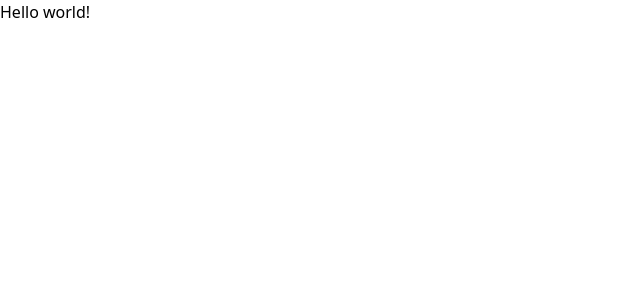
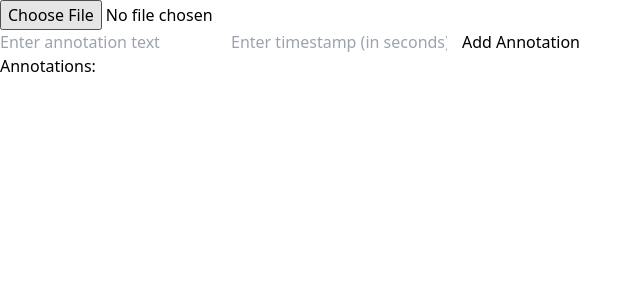
Before and after one commit to Harshkhosla/video-configurator, a React (Vite) app in the folder my-video/: page / in a window 1280 px wide. Shown: the top 300 px of the page, without its empty margins (0-642 px from the left). Built offline with nearby package versions, Linux system fonts and the light colour scheme.

Commit message:
Adding the intrative prompts

```diff
--- a/my-video/package.json
+++ b/my-video/package.json
@@ -11,7 +11,9 @@
   },
   "dependencies": {
     "react": "^18.3.1",
-    "react-dom": "^18.3.1"
+    "react-dom": "^18.3.1",
+    "react-dropzone": "^14.3.5",
+    "react-player": "^2.16.0"
   },
   "devDependencies": {
     "@eslint/js": "^9.15.0",
--- a/my-video/src/App.css
+++ b/my-video/src/App.css
@@ -0,0 +1,42 @@
+.App {
+  text-align: center;
+  padding: 20px;
+}
+
+.drop-area {
+  width: 80%;
+  height: 400px;
+  border: 2px dashed #ccc;
+  display: flex;
+  justify-content: center;
+  align-items: center;
+  margin: 20px auto;
+}
+
+video {
+  max-width: 100%;
+  height: auto;
+}
+
+.controls {
+  margin-top: 20px;
+}
+
+button {
+  padding: 10px 20px;
+  margin: 5px;
+  font-size: 16px;
+}
+
+.injected-data-container {
+  margin-top: 20px;
+  padding: 10px;
+  background: #f9f9f9;
+  border: 1px solid #ccc;
+}
+
+.injected-data {
+  margin-bottom: 10px;
+  padding: 5px;
+  background-color: #e3e3e3;
+}
--- a/my-video/src/App.jsx
+++ b/my-video/src/App.jsx
@@ -1,18 +1,94 @@
-import { useState } from 'react'
-import reactLogo from './assets/react.svg'
-import viteLogo from '/vite.svg'
-import './App.css'
+import React, { useState, useRef, useEffect } from 'react';
 
 function App() {
-  const [count, setCount] = useState(0)
+  const [videoFile, setVideoFile] = useState(null); // Store video file
+  const [annotations, setAnnotations] = useState([]); // Store annotations
+  const [currentAnnotation, setCurrentAnnotation] = useState(''); // Text for new annotation
+  const [timestamp, setTimestamp] = useState(''); // Timestamp for new annotation
+  const videoRef = useRef(null); // Ref to control the video element
+
+  // Handle video file drop/upload
+  const handleVideoUpload = (e) => {
+    const file = e.target.files[0];
+    if (file && file.type.startsWith('video')) {
+      setVideoFile(URL.createObjectURL(file)); // Set video file URL
+    }
+  };
+
+  // Handle adding an annotation at a specific timestamp
+  const addAnnotation = () => {
+    if (timestamp && currentAnnotation) {
+      const newAnnotation = { timestamp: parseFloat(timestamp), text: currentAnnotation };
+      setAnnotations((prev) => [...prev, newAnnotation]);
+      setCurrentAnnotation('');
+      setTimestamp('');
+    }
+  };
+
+  // Highlight annotations at the right timestamp
+  const [currentAnnotationDisplay, setCurrentAnnotationDisplay] = useState(null);
+
+  useEffect(() => {
+    const interval = setInterval(() => {
+      const currentTime = videoRef.current?.currentTime;
+      const currentAnn = annotations.find(
+        (ann) => Math.abs(currentTime - ann.timestamp) < 0.5
+      );
+      setCurrentAnnotationDisplay(currentAnn || null);
+    }, 100);
+
+    return () => clearInterval(interval);
+  }, [annotations]);
 
   return (
-    <>
-    <div className="text-3xl font-bold underline">
-      Hello world!
+    <div className="App">
+      {/* Video Upload */}
+      <input type="file" accept="video/*" onChange={handleVideoUpload} />
+
+      {/* Video Player */}
+      {videoFile && (
+        <div>
+          <video ref={videoRef} controls width="600">
+            <source src={videoFile} type="video/mp4" />
+            Your browser does not support the video tag.
+          </video>
+        </div>
+      )}
+
+      {/* Add Annotation Form */}
+      <div>
+        <input
+          type="text"
+          placeholder="Enter annotation text"
+          value={currentAnnotation}
+          onChange={(e) => setCurrentAnnotation(e.target.value)}
+        />
+        <input
+          type="number"
+          placeholder="Enter timestamp (in seconds)"
+          value={timestamp}
+          onChange={(e) => setTimestamp(e.target.value)}
+        />
+        <button onClick={addAnnotation}>Add Annotation</button>
+      </div>
+
+      {currentAnnotationDisplay && (
+        <div style={{ position: 'absolute', top: '10%', left: '10%', backgroundColor: 'white' }}>
+          <h4>{currentAnnotationDisplay.text}</h4>
+        </div>
+      )}
+
+      {/* List all Annotations */}
+      <h3>Annotations:</h3>
+      <ul>
+        {annotations.map((annotation, index) => (
+          <li key={index}>
+            {`At ${annotation.timestamp}s: ${annotation.text}`}
+          </li>
+        ))}
+      </ul>
     </div>
-    </>
-  )
+  );
 }
 
-export default App
+export default App;
```
Also changed, not shown: my-video/src/components/DragDropZone.jsx (added, +20 -0 lines), my-video/src/components/InteractiveDataForm.jsx (added, +33 -0 lines), my-video/src/components/VideoPlayer.jsx (added, +35 -0 lines), 1 other file (tests, documents, lock files or other folders).
